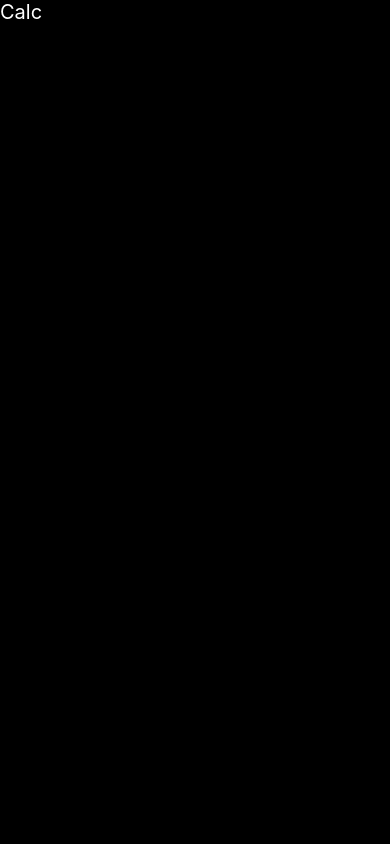
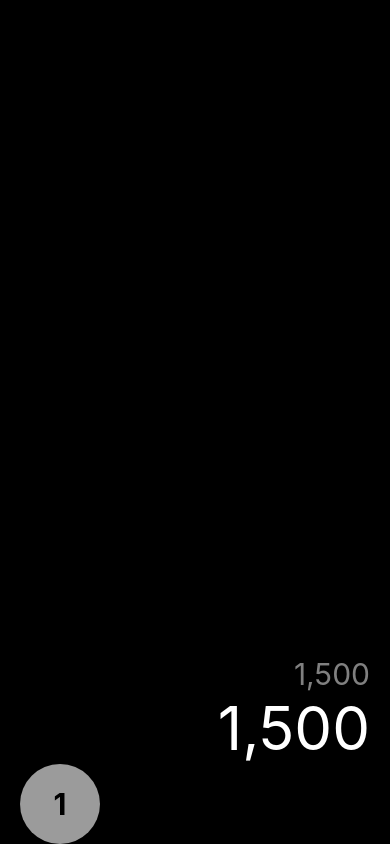
Before and after one commit to AlexisCast/calculatortsreactn, a React Native app: screen / in a window 390 px wide. Built offline with nearby package versions, Linux system fonts and the light colour scheme.

Commit message:
texts & first button

```diff
--- a/src/screens/CalculatorScreen.tsx
+++ b/src/screens/CalculatorScreen.tsx
@@ -5,8 +5,15 @@
 
 export const CalculatorScreen = () => {
   return (
-    <View>
-      <Text style={styles.text}>Calc</Text>
+    <View style={styles.calculatorContainer}>
+      <Text style={styles.smallResult}>1,500</Text>
+      <Text style={styles.result}>1,500</Text>
+
+      <View>
+        <View style={styles.button}>
+          <Text style={styles.buttonText}>1</Text>
+        </View>
+      </View>
     </View>
   );
 };
--- a/src/theme/appThem.tsx
+++ b/src/theme/appThem.tsx
@@ -5,8 +5,33 @@
     flex: 1,
     backgroundColor: 'black',
   },
-  text: {
+  calculatorContainer: {
+    paddingHorizontal: 20,
+    flex: 1,
+    justifyContent: 'flex-end',
+  },
+  result: {
     color: 'white',
-    fontSize: 20,
+    fontSize: 60,
+    textAlign: 'right',
+  },
+  smallResult: {
+    color: 'rgba(255,255,255,0.5)',
+    fontSize: 30,
+    textAlign: 'right',
+  },
+  button: {
+    height: 80,
+    width: 80,
+    backgroundColor: '#9b9b9b',
+    borderRadius: 100,
+    justifyContent: 'center',
+  },
+  buttonText: {
+    textAlign: 'center',
+    padding: 10,
+    fontSize: 30,
+    color: 'black',
+    fontWeight: 'bold',
   },
 });
```
